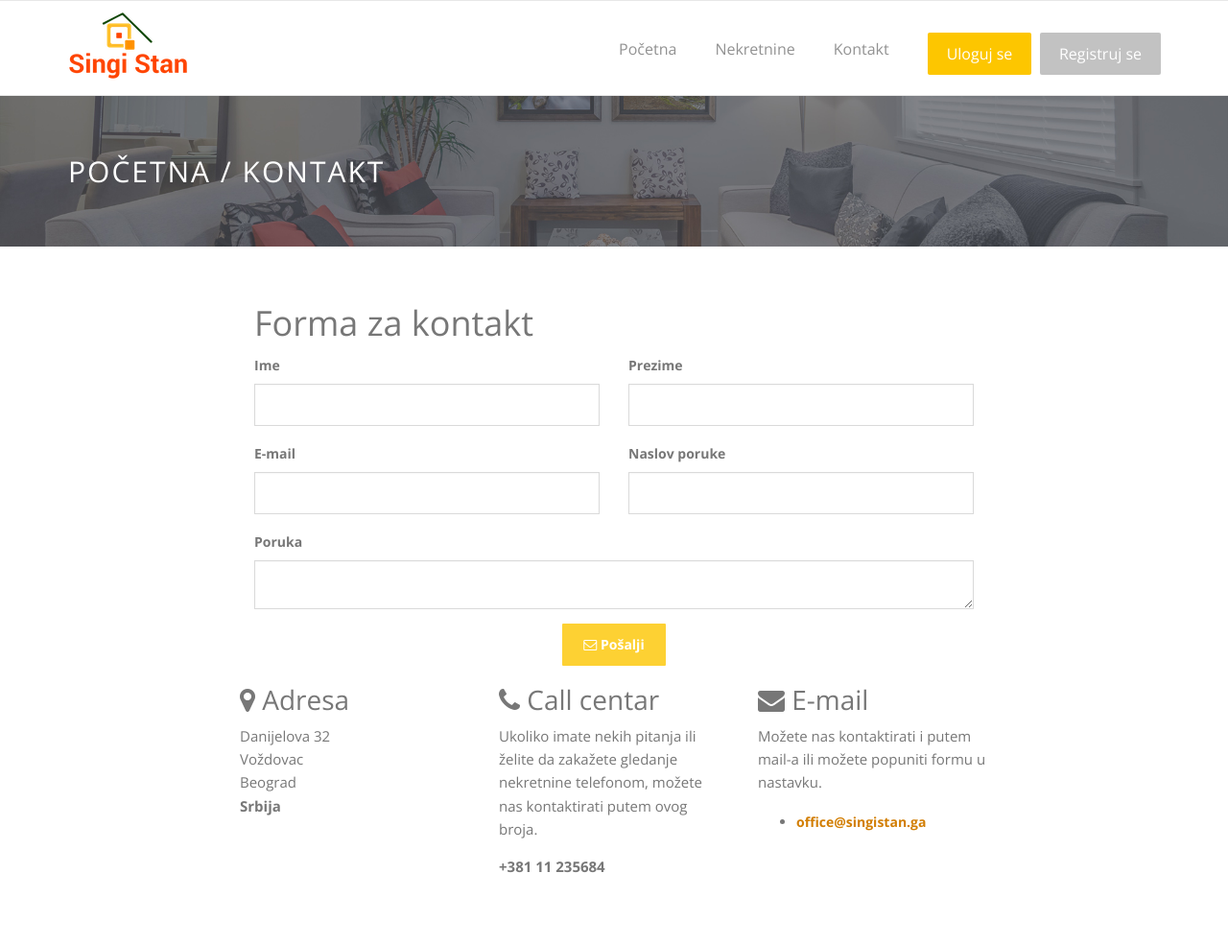
After one commit to MilosLukaCompany/razvoj_aplikativnog_softvera, a PHP site: page /contact.php in a window 1280 px wide. The commit adds this page. Shown: the top 984 px of the page at 96% size. Run offline with PHP 8.4, Linux system fonts and the light colour scheme; some libraries are stand-ins or nearby versions.

Commit message:
dodat contact.php

```diff
--- a/assets/css/nas_stil.css
+++ b/assets/css/nas_stil.css
@@ -16,7 +16,7 @@
     margin-bottom: 50px;
     font-size: 42px;
     text-shadow: 1px 0 1px rgba(0,0,0,.75);
-    color: rgb(255, 165, 0);
+    color: #fff;
 }
 .search-form .search-toggle {
     color:#fff;
--- /dev/null
+++ b/contact.php
@@ -0,0 +1,274 @@
+<!DOCTYPE html>
+<!--[if lt IE 7]>      <html class="no-js lt-ie9 lt-ie8 lt-ie7"> <![endif]-->
+<!--[if IE 7]>         <html class="no-js lt-ie9 lt-ie8"> <![endif]-->
+<!--[if IE 8]>         <html class="no-js lt-ie9"> <![endif]-->
+<!--[if gt IE 8]><!--> <html class="no-js"> <!--<![endif]-->
+    <head>
+        <meta charset="utf-8">
+        <meta http-equiv="X-UA-Compatible" content="IE=edge">
+        <title>Singi Stan | Kontakt</title>
+        <meta name="description" content="Singi Stan je agencija koja se bavi prometom nekretnina u Beogradu.">
+        <meta name="author" content="Luka Kovacevic & Milos Ratkovic">
+        <meta name="keyword" content="nekretnine, beograd">
+        <meta name="viewport" content="width=device-width, initial-scale=1">
+
+        <link href='http://fonts.googleapis.com/css?family=Open+Sans:400,300,700,800' rel='stylesheet' type='text/css'>
+
+
+        <link rel="shortcut icon" href="assets/img/favicon.png" type="image/x-icon">
+        <link rel="icon" href="favicon.ico" type="image/x-icon">
+        <link rel="stylesheet" href="assets/css/normalize.css">
+        <link rel="stylesheet" href="assets/css/font-awesome.min.css">
+        <link rel="stylesheet" href="assets/css/fontello.css">
+        <link href="assets/fonts/icon-7-stroke/css/pe-icon-7-stroke.css" rel="stylesheet">
+        <link href="assets/fonts/icon-7-stroke/css/helper.css" rel="stylesheet">
+        <link href="assets/css/animate.css" rel="stylesheet" media="screen">
+        <link rel="stylesheet" href="assets/css/bootstrap-select.min.css">
+        <link rel="stylesheet" href="bootstrap/css/bootstrap.min.css">
+        <link rel="stylesheet" href="assets/css/icheck.min_all.css">
+        <link rel="stylesheet" href="assets/css/price-range.css">
+        <link rel="stylesheet" href="assets/css/owl.carousel.css">
+        <link rel="stylesheet" href="assets/css/owl.theme.css">
+        <link rel="stylesheet" href="assets/css/owl.transitions.css">
+        <link rel="stylesheet" href="assets/css/style.css">
+        <link rel="stylesheet" href="assets/css/responsive.css">
+        <link rel="stylesheet" href="assets/css/nas_stil.css">
+
+    </head>
+    <body>
+
+        <div id="preloader">
+            <div id="status">&nbsp;</div>
+        </div>
+        <!-- Body content -->
+ <nav class="navbar navbar-default ">
+            <div class="container">
+                <!-- Brand and toggle get grouped for better mobile display -->
+                <div class="navbar-header">
+                    <button type="button" class="navbar-toggle collapsed" data-toggle="collapse" data-target="#navigation">
+                        <span class="sr-only">Toggle navigation</span>
+                        <span class="icon-bar"></span>
+                        <span class="icon-bar"></span>
+                        <span class="icon-bar"></span>
+                    </button>
+                    <a class="navbar-brand" href="index.php"><img src="assets/img/logo.png" alt=""></a>
+                </div>
+
+                <!-- Collect the nav links, forms, and other content for toggling -->
+                <div class="collapse navbar-collapse yamm" id="navigation">
+                    <div class="button navbar-right">
+
+                       <?php
+                        session_start();
+                        if (!isset($_SESSION['username'])) {
+                        ?>
+                        <button class="navbar-btn nav-button wow bounceInRight login" onclick="window.open('login.php', '_self');" data-wow-delay="0.45s">Uloguj se</button>
+                        <button class="navbar-btn nav-button wow fadeInRight" onclick="window.open('register.php', '_self');" data-wow-delay="0.48s">Registruj se</button>
+                        <?php
+                        } else {
+                        ?>
+                        <button class="navbar-btn nav-button wow fadeInRight" onclick="window.open('php/logout.php', '_self');" data-wow-delay="0.48s">Izloguj se</button>
+                        <?php } ?>
+                    </div>
+                    <ul class="main-nav nav navbar-nav navbar-right">
+                        <li class="wow fadeInDown" data-wow-delay="0.3s"><a class="" href="index.php">Početna</a></li>
+                        <li class="wow fadeInDown" data-wow-delay="0.4s"><a class="" href="properties.php">Nekretnine</a></li>
+                        <li class="wow fadeInDown" data-wow-delay="0.5s"><a class="" href="contact.php">Kontakt</a></li>
+                    </ul>
+                </div><!-- /.navbar-collapse -->
+            </div><!-- /.container-fluid -->
+        </nav>
+         <div class="page-head">
+            <div class="container">
+                <div class="row">
+                    <div class="page-head-content">
+                        <h1 class="page-title">Početna / Kontakt</h1>
+                    </div>
+                </div>
+            </div>
+        </div>
+        <!-- End page header -->
+
+        <!-- property area -->
+        <div class="content-area recent-property padding-top-40" style="background-color: #FFF;">
+            <div class="container">
+                <div class="row">
+                    <div class="col-md-8 col-md-offset-2">
+                        <div class="" id="contact1">
+                            <h2>Forma za kontakt</h2>
+                            <form>
+                                <div class="row">
+                                    <div class="col-sm-6">
+                                        <div class="form-group">
+                                            <label for="firstname">Ime</label>
+                                            <input type="text" class="form-control" id="firstname">
+                                        </div>
+                                    </div>
+                                    <div class="col-sm-6">
+                                        <div class="form-group">
+                                            <label for="lastname">Prezime</label>
+                                            <input type="text" class="form-control" id="lastname">
+                                        </div>
+                                    </div>
+                                    <div class="col-sm-6">
+                                        <div class="form-group">
+                                            <label for="email">E-mail</label>
+                                            <input type="text" class="form-control" id="email">
+                                        </div>
+                                    </div>
+                                    <div class="col-sm-6">
+                                        <div class="form-group">
+                                            <label for="subject">Naslov poruke</label>
+                                            <input type="text" class="form-control" id="subject">
+                                        </div>
+                                    </div>
+                                    <div class="col-sm-12">
+                                        <div class="form-group">
+                                            <label for="message">Poruka</label>
+                                            <textarea id="message" class="form-control"></textarea>
+                                        </div>
+                                    </div>
+                                    <div class="col-sm-12 text-center">
+                                        <button type="submit" class="btn btn-primary"><i class="fa fa-envelope-o"></i> Pošalji</button>
+                                    </div>
+                                      <hr>
+
+
+
+                            <div class="row">
+                                <div class="col-sm-4">
+                                    <h3><i class="fa fa-map-marker"></i> Adresa</h3>
+                                    <p>Danijelova 32
+                                        <br>Voždovac
+                                        <br>Beograd
+                                        <br>
+                                        <strong>Srbija</strong>
+                                    </p>
+                                </div>
+                                <!-- /.col-sm-4 -->
+                                <div class="col-sm-4">
+                                    <h3><i class="fa fa-phone"></i> Call centar</h3>
+                                    <p class="text-muted">Ukoliko imate nekih pitanja ili želite da zakažete gledanje nekretnine telefonom, možete nas kontaktirati putem ovog broja.</p>
+                                    <p><strong>+381 11 235684</strong></p>
+                                </div>
+                                <!-- /.col-sm-4 -->
+                                <div class="col-sm-4">
+                                    <h3><i class="fa fa-envelope"></i> E-mail</h3>
+                                    <p class="text-muted">Možete nas kontaktirati i putem mail-a ili možete popuniti formu u nastavku.</p>
+                                    <ul>
+                                        <li><strong><a href="mailto:">office@singistan.ga</a></strong>   </li>
+
+                                    </ul>
+                                </div>
+                                <!-- /.col-sm-4 -->
+                            </div>
+                            <!-- /.row -->
+
+
+                        </div>
+                                <!-- /.row -->
+                            </form>
+                        </div>
+                    </div>
+                </div>
+
+            </div>
+        </div>
+        <div class="embed-responsive embed-responsive-16by9">
+        <iframe src="https://www.google.com/maps/embed?pb=!1m18!1m12!1m3!1d2831.904700135213!2d20.476324415860876!3d44.782748179098725!2m3!1f0!2f0!3f0!3m2!1i1024!2i768!4f13.1!3m3!1m2!1s0x475a70675616a667%3A0x31457a4b1766e54a!2sUniverzitet+Singidunum!5e0!3m2!1sen!2srs!4v1515972983824" width="1000" height="400" frameborder="0" style="border:0" allowfullscreen></iframe>
+        </div>
+        <!-- Footer area-->
+        <div class="footer-area">
+
+            <div class=" footer">
+                <div class="container">
+                    <div class="row">
+
+                        <div class="col-md-4 col-sm-6 wow fadeInRight animated">
+                            <div class="single-footer">
+                                <h4>Singi Stan</h4>
+                                <div class="footer-title-line"></div>
+
+
+                                <p>Garantovano vas dovodimo do željenog doma, u rekordnom vremenu.</p>
+                                <ul class="footer-adress">
+                                    <li><i class="pe-7s-map-marker strong"> </i>11000 Beograd, Danijelova 32</li>
+                                    <li><i class="pe-7s-mail strong"> </i> office@singistan.tk</li>
+                                    <li><i class="pe-7s-call strong"> </i>+381 11 235684</li>
+                                </ul>
+
+                            </div>
+                        </div>
+                        <div class="col-md-4 col-sm-6 wow fadeInRight animated">
+                            <div class="single-footer">
+                                <h4>Prečice </h4>
+                                <div class="footer-title-line"></div>
+                                <ul class="footer-menu">
+                                    <li><a href="index.php">Početna</a>  </li>
+                                    <li><a href="properties.php">Nekretnine</a>  </li>
+                                    <li><a href="contact.php">Kontakt </a></li>
+                                </ul>
+                            </div>
+                        </div>
+
+                        <div class="col-md-4 col-sm-6 wow fadeInRight animated">
+                            <div class="single-footer news-letter">
+                                <h4>Pretplati se</h4>
+                                <div class="footer-title-line"></div>
+                                <p>Ukoliko želite da dobijate najnovije nekretnine koje se prodaju na vašu e-mail adresu, prijavite se ispod.</p>
+
+                                <form>
+                                    <div class="input-group">
+                                        <input class="form-control" type="text" placeholder="Vaš e-mail ... ">
+                                        <span class="input-group-btn">
+                                            <button class="btn btn-primary subscribe" type="button"><i class="pe-7s-paper-plane pe-2x"></i></button>
+                                        </span>
+                                    </div>
+                                    <!-- /input-group -->
+                                </form>
+
+
+                            </div>
+                        </div>
+
+                    </div>
+                </div>
+            </div>
+
+            <div class="footer-copy text-center">
+                <div class="container">
+                    <div class="row">
+                        <div class="pull-left">
+                            <span> (C) <b>MilosLukaCompany</b> , All rights reserved 2018  </span>
+                        </div>
+
+                    </div>
+                </div>
+            </div>
+
+        </div>
+
+        <script src="assets/js/modernizr-2.6.2.min.js"></script>
+
+        <script src="assets/js/jquery-1.10.2.min.js"></script>
+        <script src="bootstrap/js/bootstrap.min.js"></script>
+        <script src="assets/js/bootstrap-select.min.js"></script>
+        <script src="assets/js/bootstrap-hover-dropdown.js"></script>
+
+        <script src="assets/js/easypiechart.min.js"></script>
+        <script src="assets/js/jquery.easypiechart.min.js"></script>
+
+        <script src="assets/js/owl.carousel.min.js"></script>
+        <script src="assets/js/wow.js"></script>
+
+        <script src="assets/js/icheck.min.js"></script>
+        <script src="assets/js/price-range.js"></script>
+
+        <script src="https://maps.googleapis.com/maps/api/js?v=3.exp&amp;sensor=false"></script>
+        <script src="assets/js/gmaps.js"></script>
+        <script src="assets/js/gmaps.init.js"></script>
+
+        <script src="assets/js/main.js"></script>
+
+    </body>
+</html>
```
